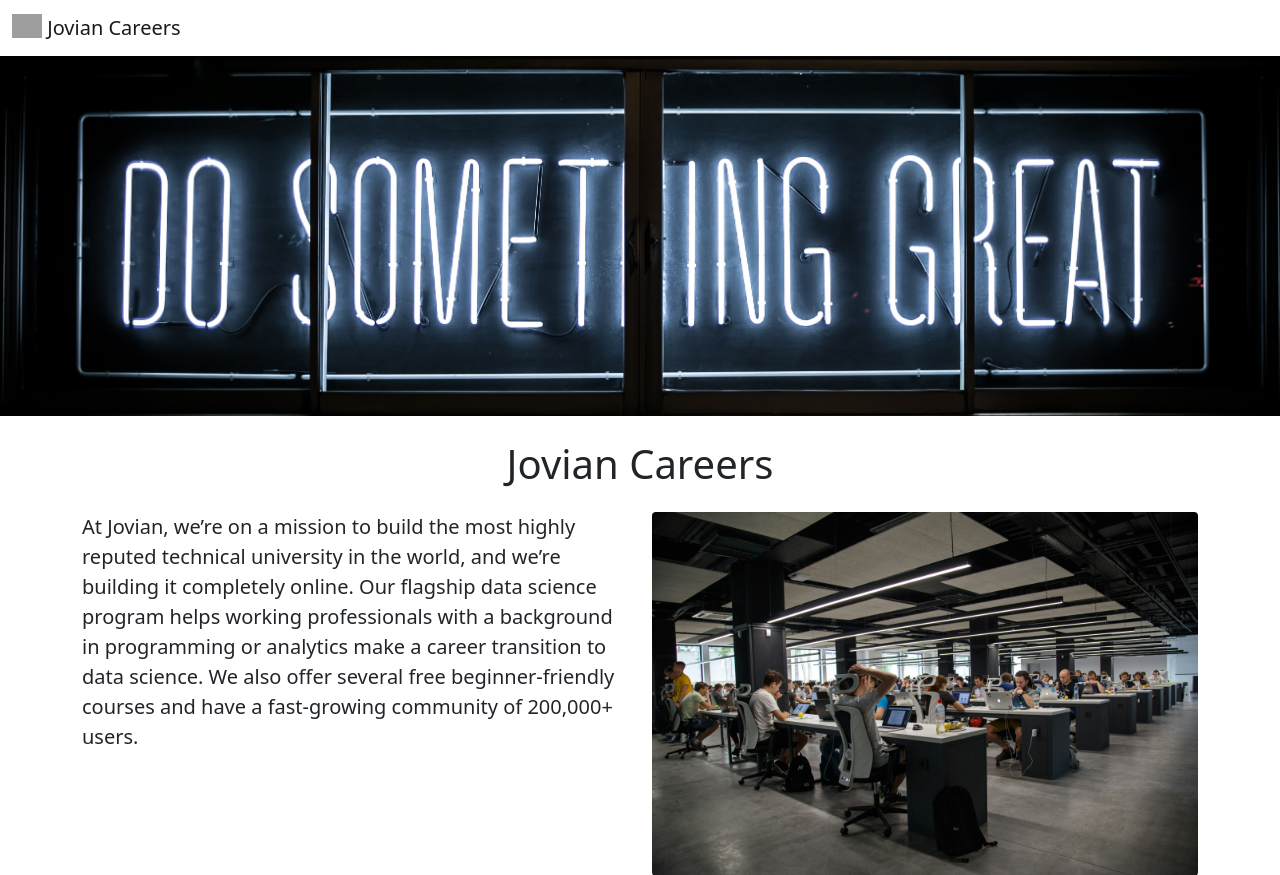
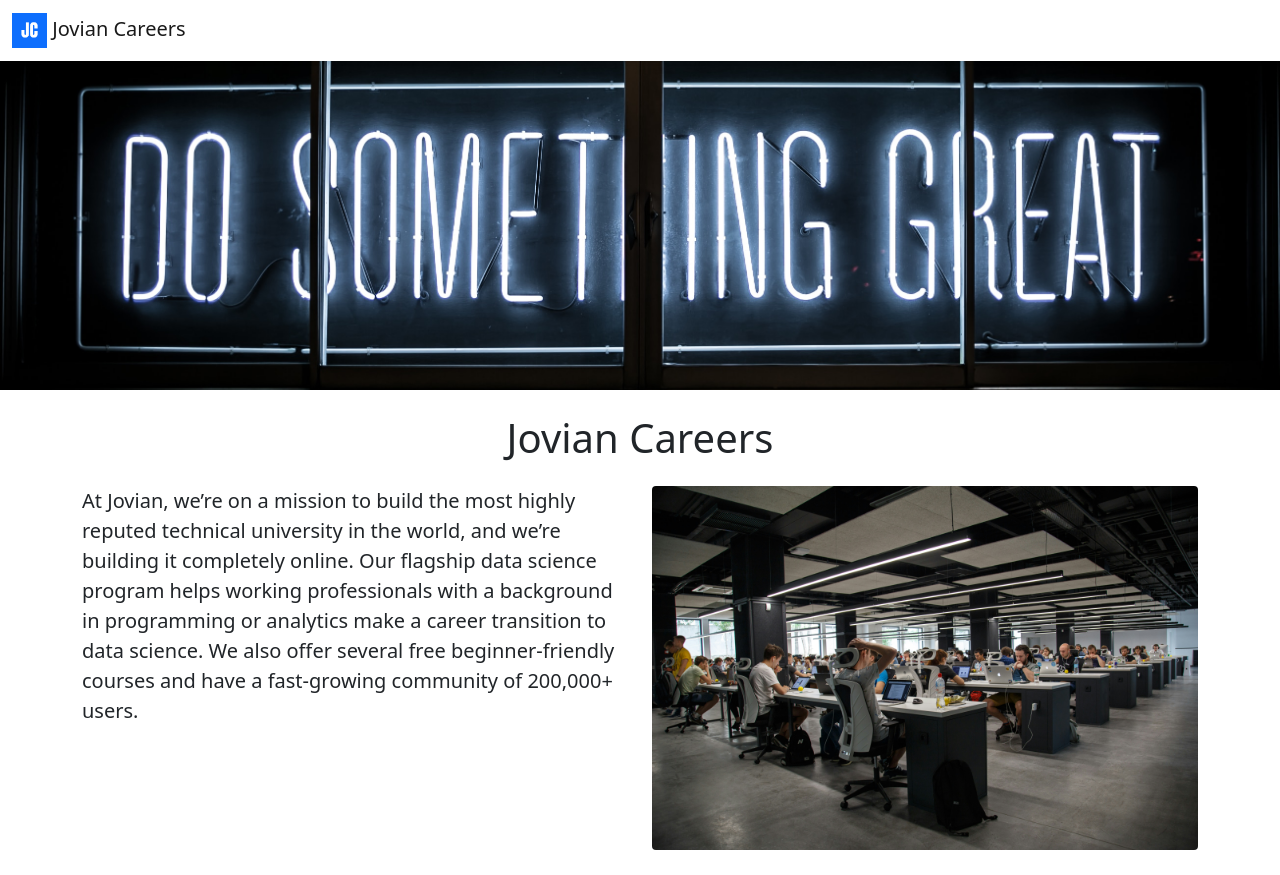
Before and after one commit to Youssef-Chibane/careers_app, a Flask app: page / in a window 1280 px wide. Shown: the top 875 px of the page. Run offline with Flask 3, Linux system fonts and the light colour scheme; grey boxes are pictures that could not be loaded.

Commit message:
add-new-logo

```diff
--- a/templates/navbar.html
+++ b/templates/navbar.html
@@ -1,9 +1,9 @@
 <nav class="navbar shadow-sm fixed-top bg-white">
   <div class="container-fluid">
     <a class="navbar-brand" href="#">
-      <img src="/static/logo.svg" alt="" width="30" height="24" class="d-inline-block align-text-top">
+      <img src="/static/logo.png" alt="" height="35px" class="d-inline-block align-text-center">
       Jovian Careers
     </a>
   </div>
 </nav>
-<div style="height:56px"></div>
+<div style="height:30px"></div>
```
